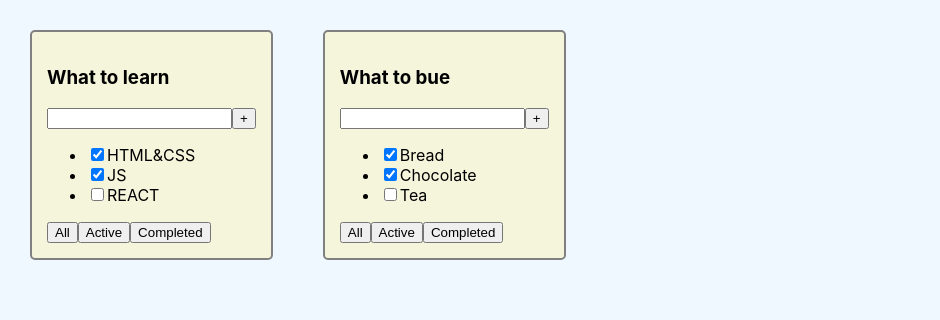
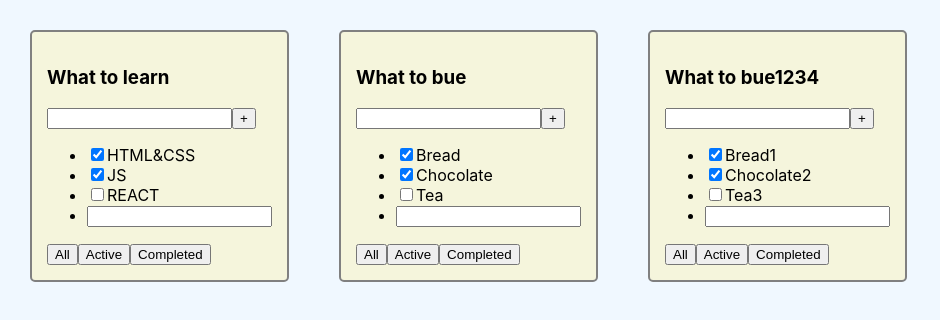
Before and after one commit to prohoryakovlev/TodoList, a React (Create React App) app: page / in a window 1280 px wide. Shown: the top 320 px of the page, without its empty margins (0-940 px from the left). Built offline with nearby package versions, Linux system fonts and the light colour scheme.

Commit message:
PropsType

```diff
--- a/src/App.tsx
+++ b/src/App.tsx
@@ -3,20 +3,28 @@ import './App.css';
 import TodoList, {TaskType} from "./TodoList";
 
 
-function App() {
-    const todoListTitle_1: string = "What to learn"
-    const todoListTitle_2: string = "What to bue"
+class App extends React.Component {
+    render() {
+        const todoListTitle_1: string = 'What to learn'
+        const todoListTitle_2: string = 'What to bue'
+        const todoListTitle_3: string = 'What to bue1234'
         const tacks_1: Array<TaskType> = [
-        {id: 1, isDone: true, title: "HTML&CSS"},
-        {id: 2, isDone: true, title: "JS"},
-        {id: 3, isDone: false, title: "REACT"},
-        {id: 4, isDone: true, title: "REDUX"},
+            {id: 1, isDone: true, title: 'HTML&CSS'},
+            {id: 2, isDone: true, title: 'JS'},
+            {id: 3, isDone: false, title: 'REACT'},
+            {id: 4, isDone: true, title: 'REDUX'},
         ]
         const sacks_2: Array<TaskType> = [
-        {id: 5, isDone: true, title: "Bread"},
-        {id: 6, isDone: true, title: "Chocolate"},
-        {id: 7, isDone: false, title: "Tea"},
-        {id: 8, isDone: true, title: "Coffee"},
+            {id: 5, isDone: true, title: 'Bread'},
+            {id: 6, isDone: true, title: 'Chocolate'},
+            {id: 7, isDone: false, title: 'Tea'},
+            {id: 8, isDone: true, title: 'Coffee'},
+        ]
+        const sacks_3: Array<TaskType> = [
+            {id: 9, isDone: true, title: 'Bread1'},
+            {id: 10, isDone: true, title: 'Chocolate2'},
+            {id: 11, isDone: false, title: 'Tea3'},
+            {id: 12, isDone: false, title: 'Coffee4'},
         ]
 
         return (
@@ -31,9 +39,14 @@ function App() {
                     title={todoListTitle_2}
                     tasks={sacks_2}
                 />
+                <TodoList
+                    title={todoListTitle_3}
+                    tasks={sacks_3}
+                />
             </div>
         )
             ;
     }
+}
 
 export default App;
--- a/src/TodoList.tsx
+++ b/src/TodoList.tsx
@@ -1,4 +1,4 @@
-import React, {FC} from "react";
+import React, {FC} from 'react';
 
 type TodoListPropsType = {
     title: string
@@ -43,6 +43,10 @@ const TodoList: FC<TodoListPropsType> = (
                     <input type="checkbox" checked={tasks[2].isDone}/>
                     <span>{tasks[2].title}</span>
                 </li>
+                <li>
+                    <input/>
+                    <span></span>
+                </li>
             </ul>
             <div>
                 <button>All</button>
```
Lines whose indentation alone changed are shown as unchanged.
